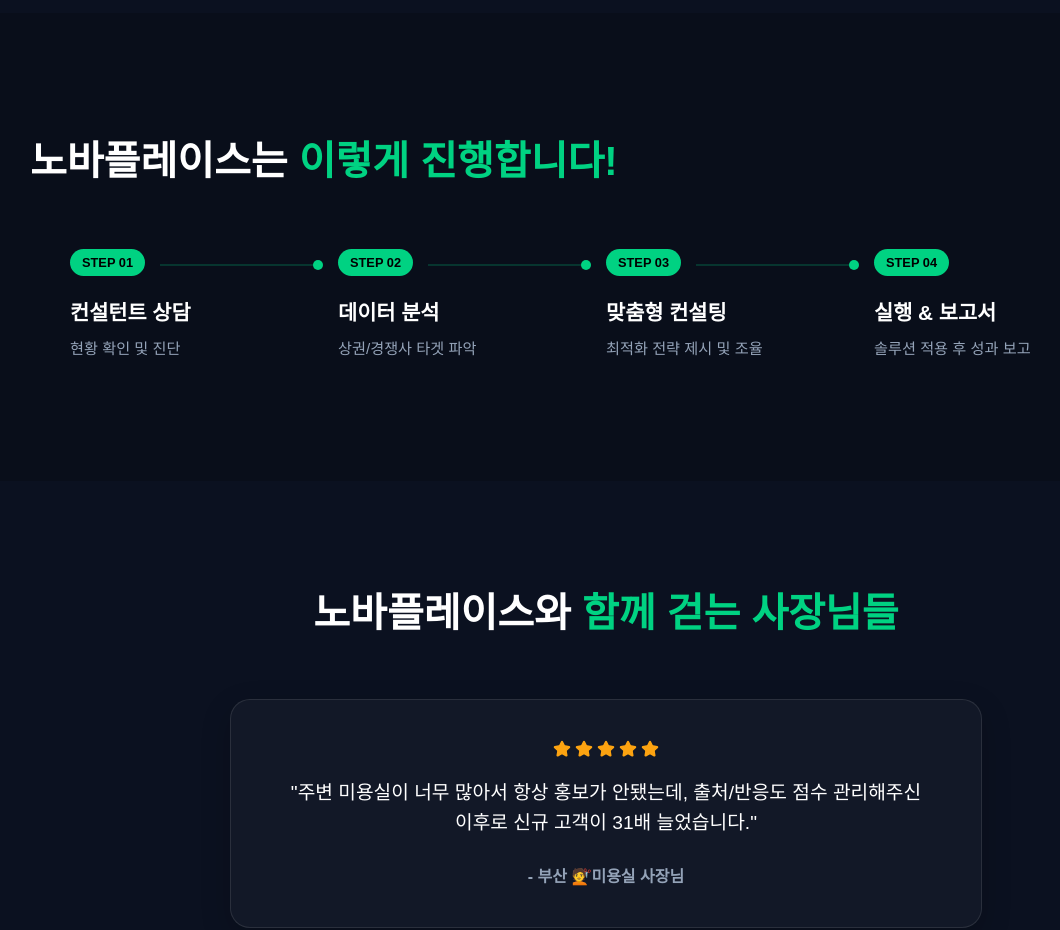
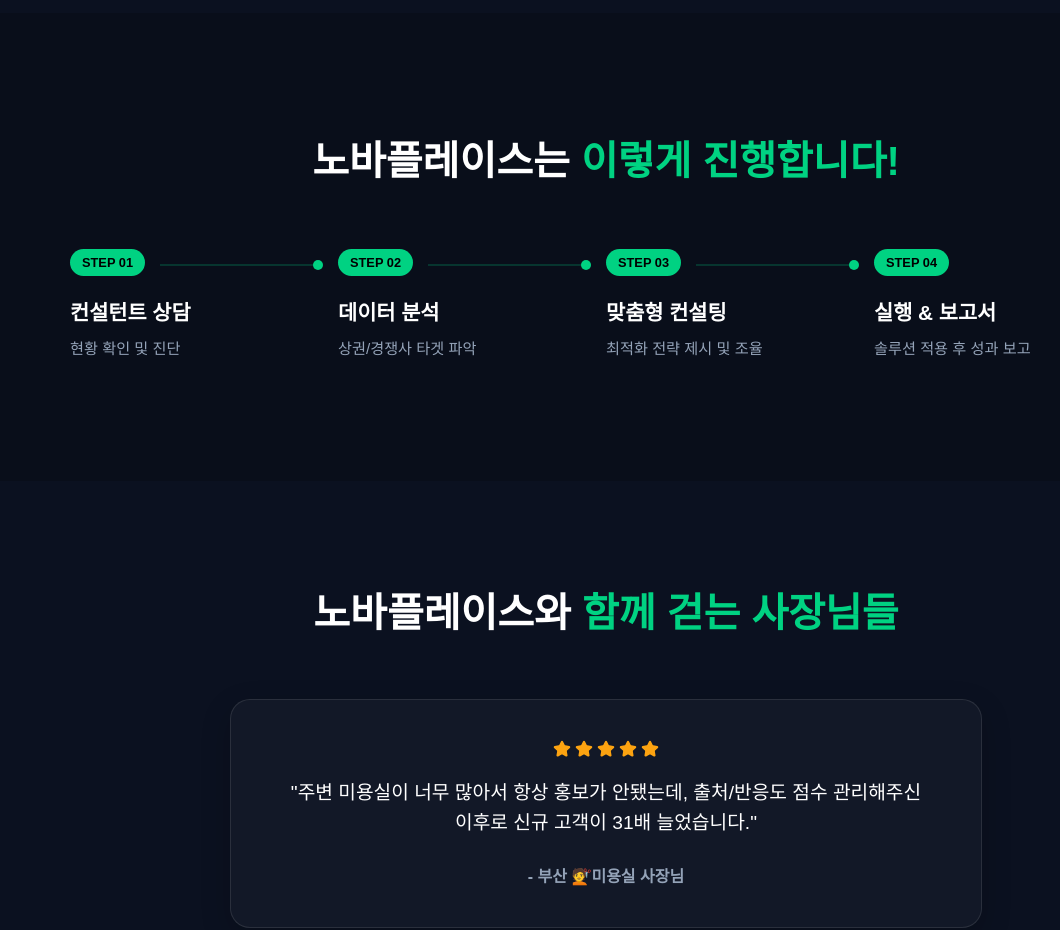
Before and after one commit to seungjae8815-stack/novaplace, a Next.js app: page / in a window 1280 px wide. Shown: the part 2900-3830 px from the top of the page, without its empty margins (34-1094 px from the left). Built offline with nearby package versions, Linux system fonts and the light colour scheme; a web font is replaced by a local one.

Commit message:
style: 솔루션 섹션 '노바플레이스는 이렇게 진행합니다' 문구 가운데 정렬

```diff
--- a/src/components/sections/Solution.tsx
+++ b/src/components/sections/Solution.tsx
@@ -47,6 +47,7 @@
         <div className={styles.container}>
            <motion.h2
              className={styles.title}
+             style={{ textAlign: 'center' }}
              initial={{ opacity: 0, y: 30 }}
              whileInView={{ opacity: 1, y: 0 }}
              viewport={{ once: true }}
```
